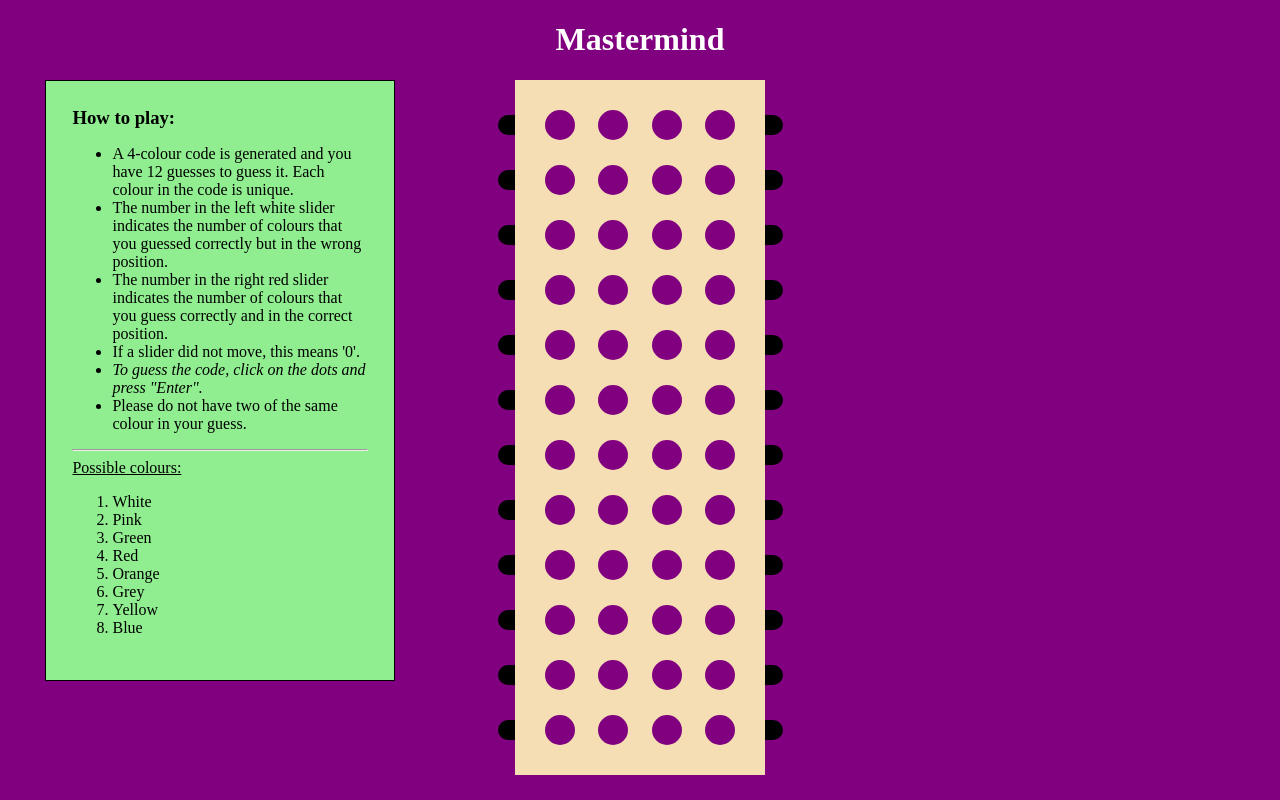
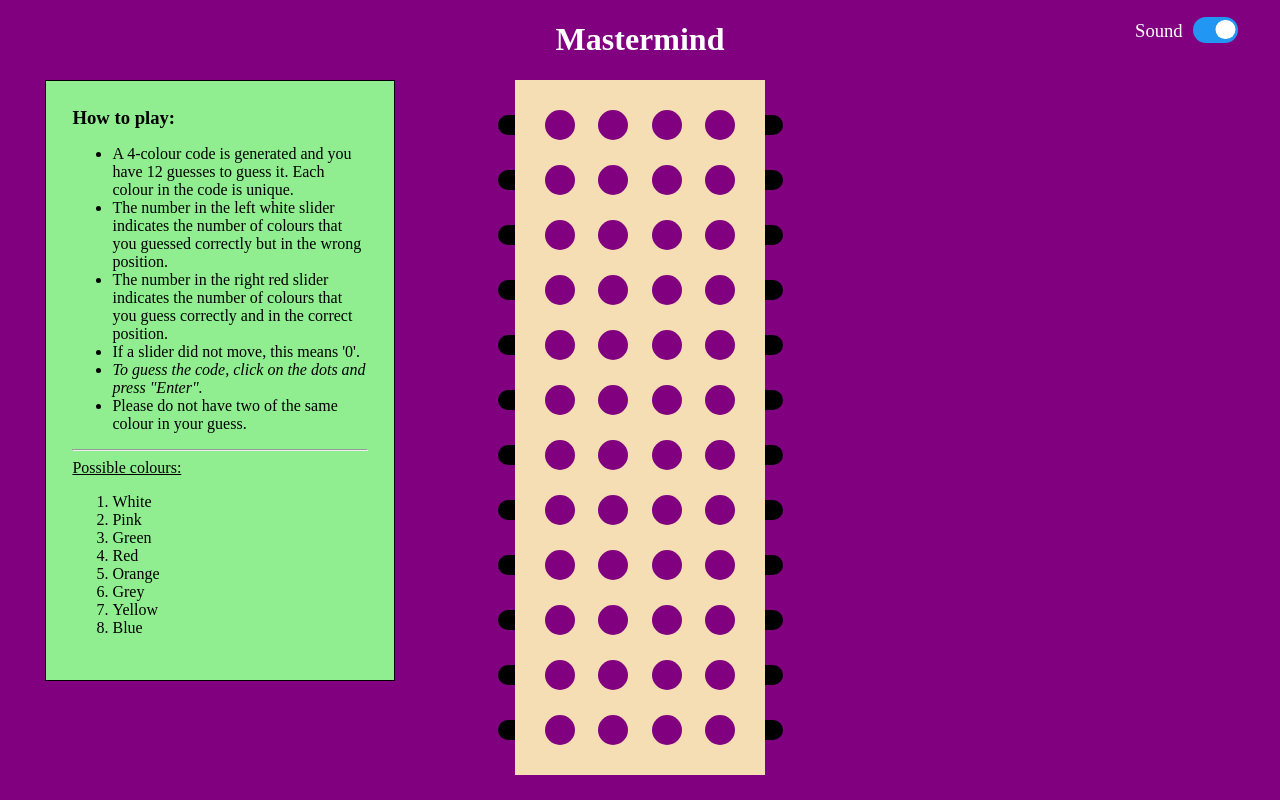
Before and after one commit to SuperCoder-01/WEB_Mastermind, a plain HTML site: page index.html in a window 1280 px wide. Drawn offline with Linux system fonts and the light colour scheme.

Commit message:
Added toggle for sound

```diff
--- a/index.html
+++ b/index.html
@@ -9,15 +9,31 @@
         <script src="script.js" defer></script>
     </head>
     <body>
+        <!-- Rounded switch -->
+        <label id="switch">
+            Sound
+            <input type="checkbox" id="switch-input" checked />
+            <span id="slider"></span>
+        </label>
+
         <h1>Mastermind</h1>
 
         <!-- Instructions -->
         <div id="instruction">
             <b>How to play:</b><br />
             <ul>
-                <li>A 4-colour code is generated and you have 12 guesses to guess it. Each colour in the code is unique.</li>
-                <li>The number in the left white slider indicates the number of colours that you guessed correctly but in the wrong position.</li>
-                <li>The number in the right red slider indicates the number of colours that you guess correctly and in the correct position.</li>
+                <li>
+                    A 4-colour code is generated and you have 12 guesses to guess it. Each colour in
+                    the code is unique.
+                </li>
+                <li>
+                    The number in the left white slider indicates the number of colours that you
+                    guessed correctly but in the wrong position.
+                </li>
+                <li>
+                    The number in the right red slider indicates the number of colours that you
+                    guess correctly and in the correct position.
+                </li>
                 <li>If a slider did not move, this means '0'.</li>
                 <li><i>To guess the code, click on the dots and press "Enter".</i></li>
                 <li>Please do not have two of the same colour in your guess.</li>
--- a/script.js
+++ b/script.js
@@ -11,13 +11,15 @@ const EndModalText = document.getElementById("end-modal-text")
 
 const WinSound = new Audio("./audio/Win.wav")
 const LoseSound = new Audio("./audio/Lose.mp3")
+const SwitchInput = document.getElementById("switch-input")
+let sound = true
 
 let currentRow = 0
 let end = false
 
 do {
     let color = COLORS[Math.floor(Math.random() * COLORS.length)]
-    if (!(CODE.includes(color))) CODE.push(color) // Ensure that there is no duplicate color in code
+    if (!CODE.includes(color)) CODE.push(color) // Ensure that there is no duplicate color in code
 } while (CODE.length < 4)
 Object.freeze(CODE)
 setupNextRow()
@@ -33,6 +35,14 @@ Dots.forEach(dot => {
             dot.dataset.color = COLORS[COLORS.indexOf(dot.dataset.color) + 1]
         }
     })
+})
+// Allow sound toggle to change
+SwitchInput.addEventListener("change", () => {
+    if (SwitchInput.checked) {
+        sound = true
+    } else {
+        sound = false
+    }
 })
 
 // Allow user to submit guess
@@ -118,7 +128,7 @@ function setupNextRow() {
 }
 
 function getClue(guess) {
-    const CLUE = { white: 0, red: 0 }
+    const CLUE = {white: 0, red: 0}
     // Red
     for (let i = 0; i < 4; i++) {
         if (guess[i] == CODE[i]) {
@@ -154,12 +164,12 @@ function endGame(state) {
         EndModalHeader.innerText = "You won!"
         EndModalText.textContent = `You cracked the color code in ${currentRow + 1} guess(es).`
         EndModalHeader.classList.add("win")
-        WinSound.play()
+        if (sound) WinSound.play()
     } else {
         EndModalHeader.innerText = "You lost!"
         EndModalText.textContent = `The code is: ${CODE}.`
         EndModalHeader.classList.add("lose")
-        LoseSound.play()
+        if (sound) LoseSound.play()
     }
     EndModal.showModal()
 }
--- a/style.css
+++ b/style.css
@@ -14,6 +14,57 @@ body {
     align-items: center;
     margin: auto 50px;
     color: white;
+}
+
+/* Toggle button */
+#switch {
+    position: absolute;
+    display: inline-block;
+    width: 45px;
+    height: 25.5px;
+    font-size: 14pt;
+    top: 20px;
+    right: 100px;
+}
+/* Hide default HTML checkbox */
+#switch input {
+    opacity: 0;
+    width: 0;
+    height: 0;
+}
+
+/* The slider */
+#slider {
+    position: absolute;
+    cursor: pointer;
+    top: -3px;
+    bottom: 3px;
+    left: 58px;
+    right: -58px;
+    background-color: #ccc;
+    transition: 0.4s;
+    border-radius: 34px;
+}
+#slider:before {
+    position: absolute;
+    content: "";
+    height: 19.5px;
+    width: 19.5px;
+    left: 3px;
+    bottom: 3.25px;
+    background-color: white;
+    transition: 0.4s;
+    border-radius: 50%;
+}
+
+input:checked + #slider {
+    background-color: #2196f3;
+}
+input:focus + #slider {
+    box-shadow: 0 0 1px #2196f3;
+}
+input:checked + #slider:before {
+    transform: translateX(19.5px);
 }
 
 #instruction {
@@ -50,7 +101,7 @@ body {
     border-radius: 100vmax;
     background-color: var(--bg-color);
 }
-
+/* Colors */
 .dot[data-color="white"] {
     background-color: white;
 }
```
Lines whose indentation alone changed are shown as unchanged.
